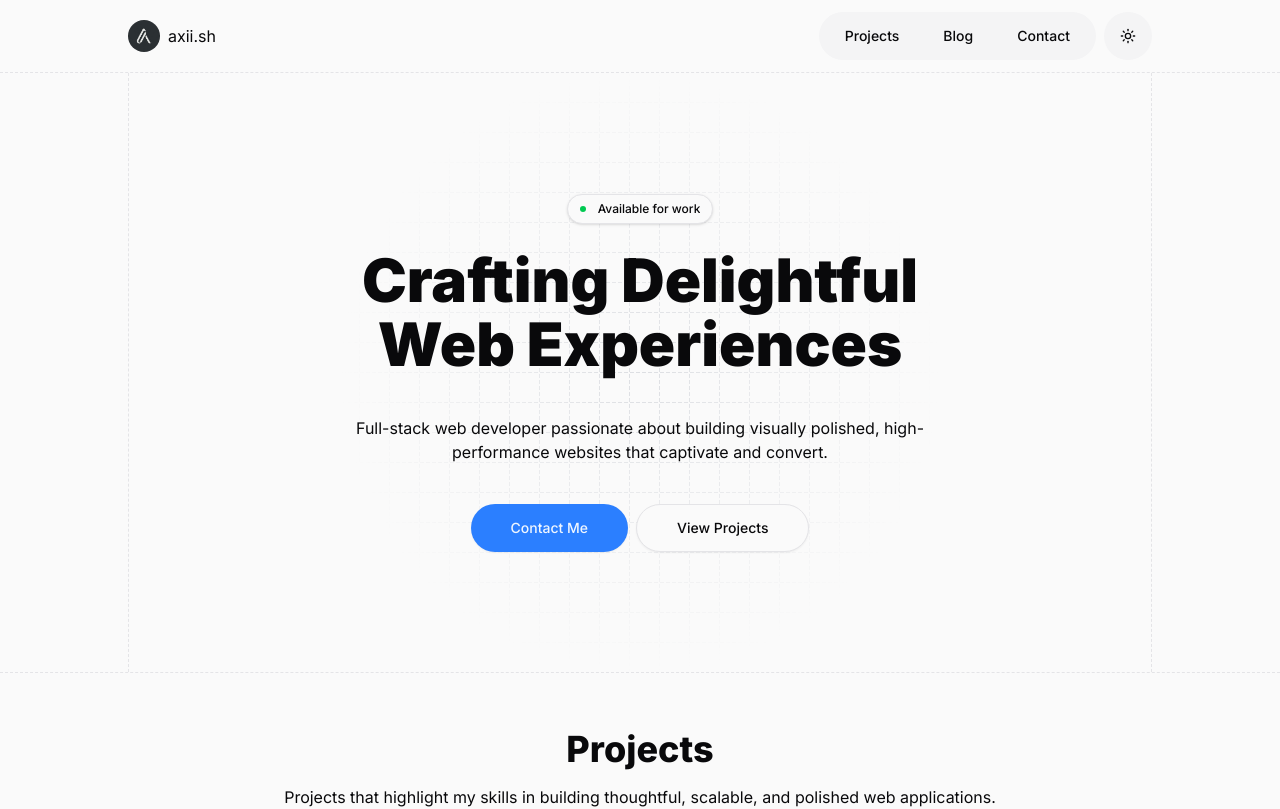
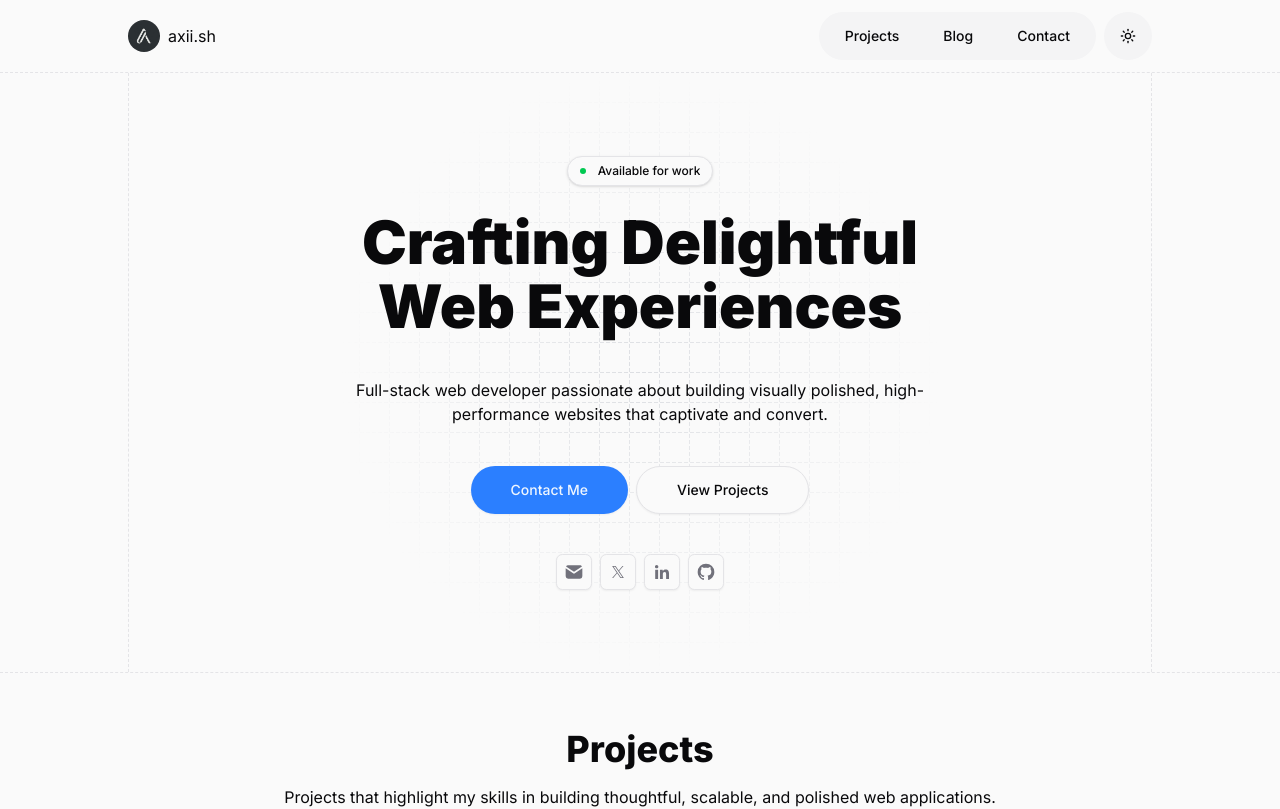
Before and after one commit to addoxy/axii.sh, a Next.js app: page / in a window 1280 px wide. Shown: the top 809 px of the page. Built offline with nearby package versions, Linux system fonts and the light colour scheme.

Commit message:
Update contact me section + add contacts in the hero section

```diff
--- a/src/app/page.tsx
+++ b/src/app/page.tsx
@@ -4,12 +4,24 @@ import { cn } from '@/lib/utils';
 
 import { ArticleItem } from '@/components/article-item';
 import { BorderSection } from '@/components/border-section';
-import { GithubIcon, GmailIcon, LinkedinIcon, TwitterIcon } from '@/components/icons';
+import { GithubIcon, LinkedinIcon, MailIcon, TwitterIcon } from '@/components/icons';
 import { ProjectItem } from '@/components/project-item';
+import { SocialCard } from '@/components/social-card';
 import { Announcement, AnnouncementTitle } from '@/components/vendor/announcement';
 import { ARTICLES } from '@/data/articles';
 import { PROJECTS } from '@/data/projects';
 import { ArrowUpRight } from 'lucide-react';
+
+const SocialSection = () => {
+  return (
+    <div className="mx-auto mt-10 flex items-center gap-2">
+      <SocialCard href="mailto:aditya132003@gmail.com" icon={MailIcon} />
+      <SocialCard href="https://x.com/axiidotsh" icon={TwitterIcon} className="size-3" />
+      <SocialCard href="https://www.linkedin.com/in/aditya-kumar-25605b238/" icon={LinkedinIcon} />
+      <SocialCard href="https://github.com/addoxy" icon={GithubIcon} />
+    </div>
+  );
+};
 
 export default function Home() {
   return (
@@ -69,6 +81,7 @@ export default function Home() {
                 View Projects
               </a>
             </div>
+            <SocialSection />
           </div>
         </div>
       </BorderSection>
@@ -123,44 +136,10 @@ export default function Home() {
         <div className="relative">
           <h2 className="relative text-center text-2xl font-extrabold sm:text-4xl">Contact Me</h2>
         </div>
-
         <p className="mx-auto mt-4 max-w-2xl px-4 text-center">
           Let&apos;s connect and collaborate! Reach out through any of these platforms.
         </p>
-
-        <div className="mx-auto mt-10 flex items-center gap-4 sm:gap-6">
-          <a
-            target="_blank"
-            href="mailto:aditya132003@gmail.com"
-            className="group relative overflow-hidden rounded-xl bg-gradient-to-br from-red-50 to-red-100 p-4 transition-all duration-600 hover:scale-110 hover:from-red-500 hover:to-red-600 hover:shadow-lg"
-          >
-            <GmailIcon className="size-8 text-white transition-colors duration-300" />
-          </a>
-
-          <a
-            target="_blank"
-            href="https://x.com/axiidotsh"
-            className="group relative overflow-hidden rounded-xl bg-gradient-to-br from-zinc-700 to-zinc-800 p-4 transition-all duration-600 hover:scale-110 hover:from-zinc-800 hover:to-zinc-900 hover:shadow-lg"
-          >
-            <TwitterIcon className="size-8 text-white transition-colors duration-300" />
-          </a>
-
-          <a
-            target="_blank"
-            href="https://www.linkedin.com/in/aditya-kumar-25605b238/"
-            className="group relative overflow-hidden rounded-xl bg-gradient-to-br from-blue-50 to-blue-100 p-4 transition-all duration-600 hover:scale-110 hover:from-blue-500 hover:to-blue-300 hover:shadow-lg"
-          >
-            <LinkedinIcon className="size-8 transition-colors duration-300" />
-          </a>
-
-          <a
-            target="_blank"
-            href="https://github.com/addoxy"
-            className="group relative overflow-hidden rounded-xl bg-gradient-to-br from-gray-800 to-gray-900 p-4 transition-all duration-600 hover:scale-110 hover:from-gray-700 hover:to-gray-800 hover:shadow-lg"
-          >
-            <GithubIcon className="size-8 text-white" />
-          </a>
-        </div>
+        <SocialSection />
       </div>
 
       {/* Footer Section */}
--- a/src/components/icons.tsx
+++ b/src/components/icons.tsx
@@ -1,38 +1,19 @@
 import { cn } from '@/lib/utils';
 
-interface IconProps {
+export interface IconProps {
   className?: string;
 }
 
-export const GmailIcon = ({ className }: IconProps) => {
+export const MailIcon = ({ className }: IconProps) => {
   return (
     <svg
       xmlns="http://www.w3.org/2000/svg"
-      viewBox="0 0 256 256"
+      viewBox="0 0 24 24"
       className={cn('fill-current', className)}
     >
-      <g fill="none">
-        <rect width={256} height={256} fill="currentColor" rx={60}></rect>
-        <path
-          fill="#4285f4"
-          d="M41.636 203.039h31.818v-77.273L28 91.676v97.727c0 7.545 6.114 13.636 13.636 13.636"
-        ></path>
-        <path
-          fill="#34a853"
-          d="M182.545 203.039h31.819c7.545 0 13.636-6.114 13.636-13.636V91.675l-45.455 34.091"
-        ></path>
-        <path
-          fill="#fbbc04"
-          d="M182.545 66.675v59.091L228 91.676V73.492c0-16.863-19.25-26.477-32.727-16.363"
-        ></path>
-        <path
-          fill="#ea4335"
-          d="M73.455 125.766v-59.09L128 107.583l54.545-40.909v59.091L128 166.675"
-        ></path>
-        <path
-          fill="#c5221f"
-          d="M28 73.493v18.182l45.454 34.091v-59.09L60.727 57.13C47.227 47.016 28 56.63 28 73.493"
-        ></path>
+      <g fill="currentColor">
+        <path d="M22 7.535V17a3 3 0 0 1-2.824 2.995L19 20H5a3 3 0 0 1-2.995-2.824L2 17V7.535l9.445 6.297l.116.066a1 1 0 0 0 .878 0l.116-.066z"></path>
+        <path d="M19 4c1.08 0 2.027.57 2.555 1.427L12 11.797l-9.555-6.37a3 3 0 0 1 2.354-1.42L5 4z"></path>
       </g>
     </svg>
   );
@@ -46,10 +27,10 @@ export const LinkedinIcon = ({ className }: IconProps) => {
       className={cn('fill-current', className)}
     >
       <g fill="none">
-        <rect width={256} height={256} fill="#fff" rx={60}></rect>
-        <rect width={256} height={256} fill="#0a66c2" rx={60}></rect>
+        <rect width={256} height={256} rx={60}></rect>
+        <rect width={256} height={256} rx={60}></rect>
         <path
-          fill="#fff"
+          fill="currentColor"
           d="M184.715 217.685h29.27a4 4 0 0 0 4-3.999l.015-61.842c0-32.323-6.965-57.168-44.738-57.168c-14.359-.534-27.9 6.868-35.207 19.228a.32.32 0 0 1-.595-.161V101.66a4 4 0 0 0-4-4h-27.777a4 4 0 0 0-4 4v112.02a4 4 0 0 0 4 4h29.268a4 4 0 0 0 4-4v-55.373c0-15.657 2.97-30.82 22.381-30.82c19.135 0 19.383 17.916 19.383 31.834v54.364a4 4 0 0 0 4 4M38 59.628c0 11.864 9.767 21.626 21.632 21.626c11.862-.001 21.623-9.769 21.623-21.631C81.253 47.761 71.491 38 59.628 38C47.762 38 38 47.763 38 59.627m6.959 158.058h29.307a4 4 0 0 0 4-4V101.66a4 4 0 0 0-4-4H44.959a4 4 0 0 0-4 4v112.025a4 4 0 0 0 4 4"
         ></path>
       </g>
--- /dev/null
+++ b/src/components/social-card.tsx
@@ -0,0 +1,28 @@
+import { cn } from '@/lib/utils';
+import { JSX } from 'react';
+import { IconProps } from './icons';
+import { buttonVariants } from './vendor/button';
+
+interface SocialCardProps {
+  href: string;
+  icon: (props: IconProps) => JSX.Element;
+  className?: string;
+}
+
+export const SocialCard = ({ href, icon, className }: SocialCardProps) => {
+  const Icon = icon;
+
+  return (
+    <a
+      href={href}
+      target="_blank"
+      className={buttonVariants({
+        variant: 'outline',
+        size: 'icon',
+        className: 'rounded-sm',
+      })}
+    >
+      <Icon className={cn('text-muted-foreground size-5', className)} />
+    </a>
+  );
+};
```
